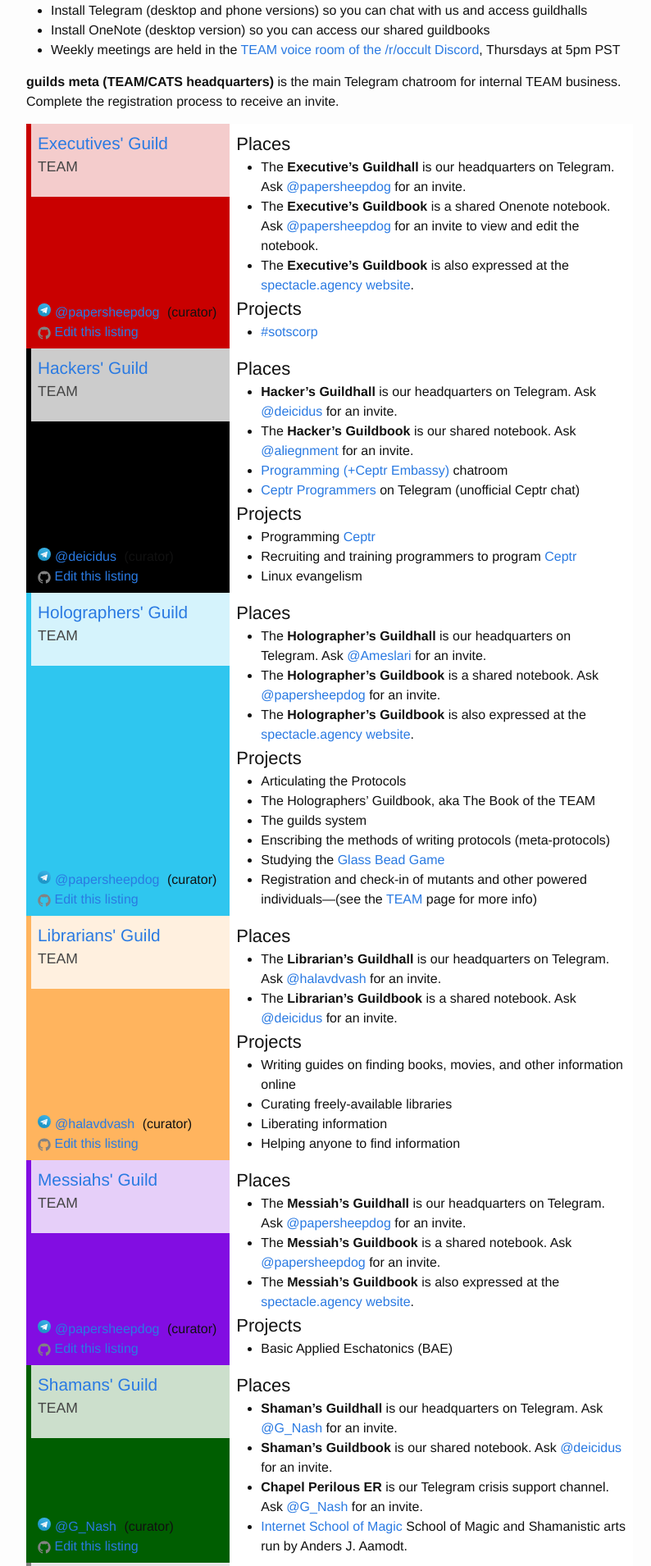
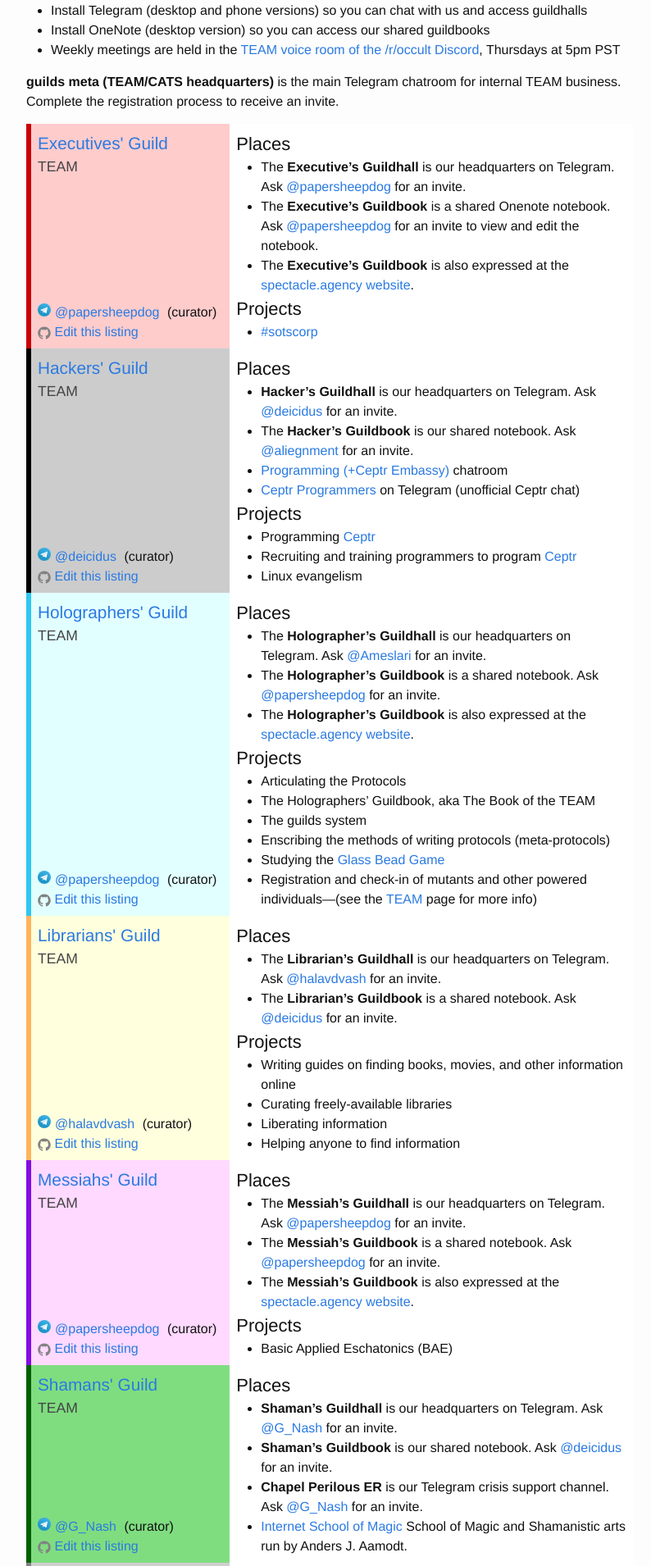
Before and after one commit to coalition-of-invisible-colleges/cic.github.io, a Jekyll site: the page built from colleges/TEAM.md, in a window 1280 px wide. Shown: the part 562-2472 px from the top of the page at 82% size, without its empty margins (238-1032 px from the left). Built offline with Jekyll 4.4.1, drawn with Linux system fonts in a browser that asks for light colours.

Commit message:
Update _layout.scss

```diff
--- a/_sass/_layout.scss
+++ b/_sass/_layout.scss
@@ -263,7 +263,6 @@
   float: left;
   height: 100%;
   padding: 0.5em;
-  background-color: rgba(255, 255, 255, 0.8);
 }
 
 .guildsubheading {
@@ -305,45 +304,45 @@
 
 .listing.executives {
   border-left-color: #c90000;
-  background-color: #c90000;
+  background-color: #ffcccc;
 }
 
 .listing.hackers {
   border-left-color: #000000;
-  background-color: #000000;
+  background-color: #cccccc;
 }
 
 .listing.holographers {
   border-left-color: #2fc6ef;
-  background-color: #2fc6ef;
+  background-color: #e2ffff;
 }
 
 .listing.librarians {
   border-left-color: #ffb45e;
-  background-color: #ffb45e;
+  background-color: #ffffdd;
 }
 
 .listing.messiahs {
   border-left-color: #820de2;
-  background-color: #820de2;
+  background-color: #ffd9ff;
 }
 
 .listing.permaculturists {
   border-left-color: #7dff38;
-  background-color: #7dff38;
+  background-color: #E3FF9E;
 }
 
 .listing.shamans {
   border-left-color: #005e01;
-  background-color: #005e01;
+  background-color: #7FDD80;
 }
 
 .listing.teachers {
   border-left-color: #828282;
-  background-color: #828282;
+  background-color: #CFCFCF;
 }
 
 .listing.wizards {
   border-left-color: #1800ba;
-  background-color: #1800ba;
+  background-color: #E4CCFF;
 }
```
